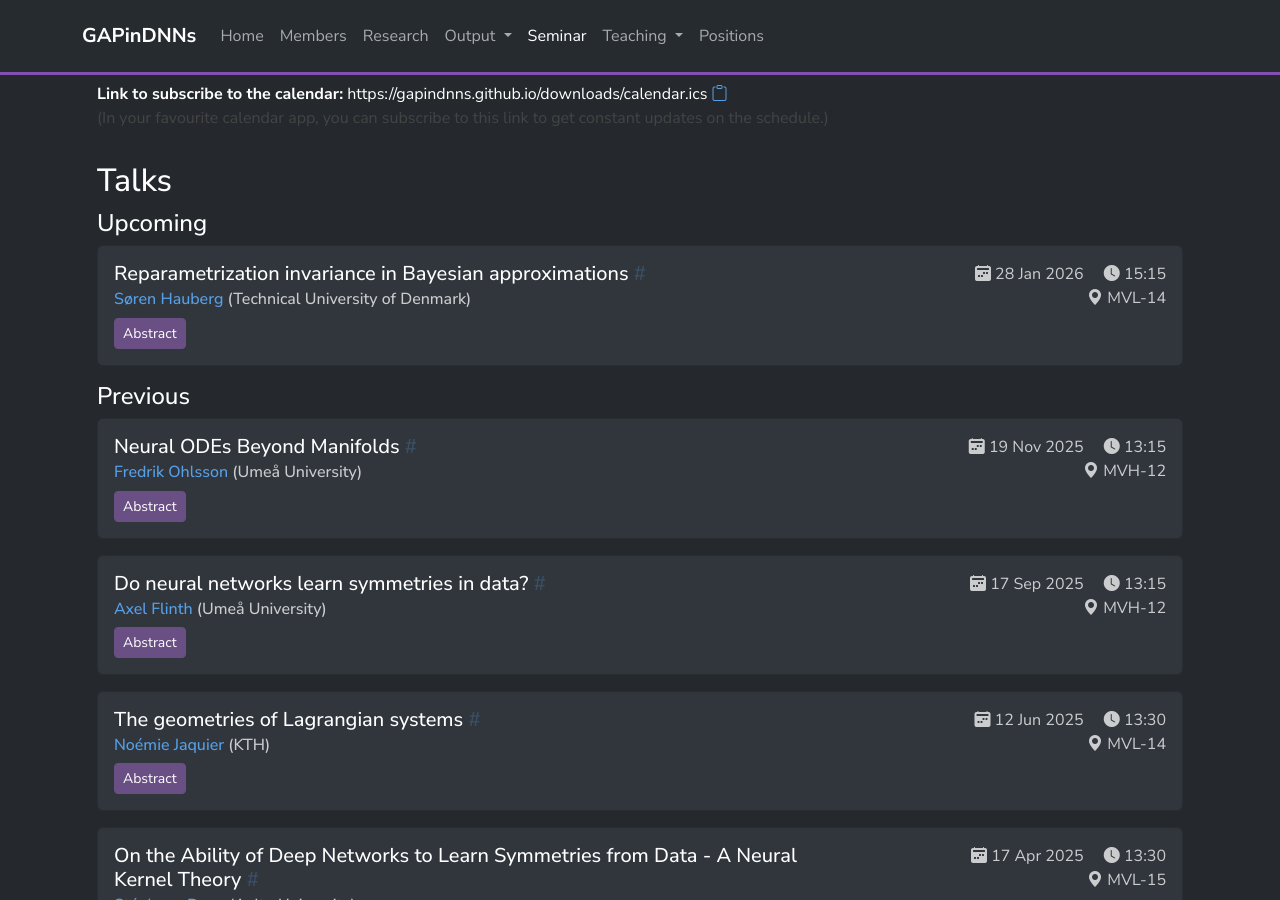
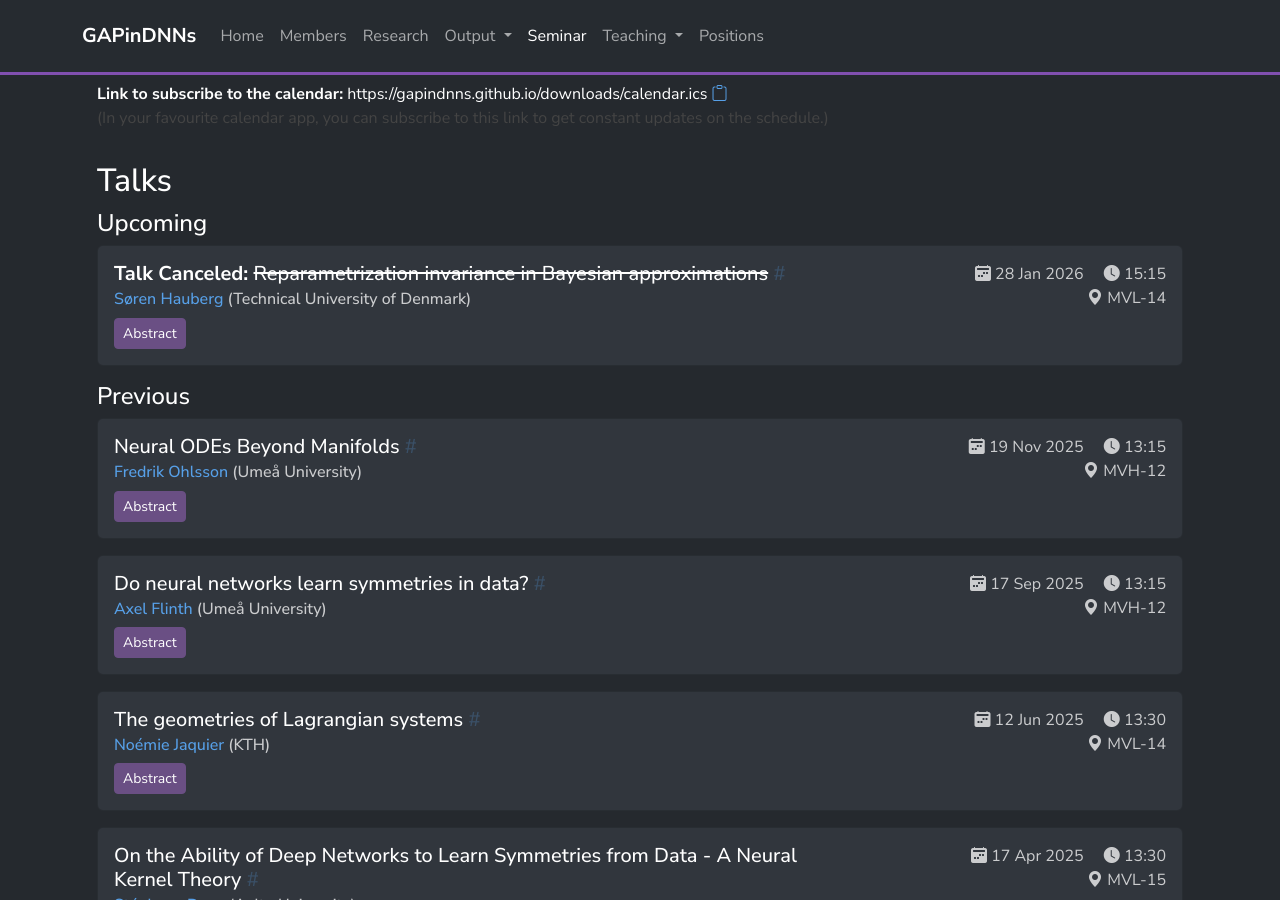
Before and after one commit to GAPinDNNs/gapindnns.github.io, a Jekyll site: the page built from _pages/seminar.md, in a window 1280 px wide and 900 px high, scrolled down 302 px. Built offline with Jekyll 4.4.1, drawn with Linux system fonts in a browser that asks for light colours; nearby versions of some CDN libraries.

Commit message:
Mark Søren's talk as canceled

```diff
--- a/_data/seminar_talks/2026_01_28_Søren_Hauberg.yml
+++ b/_data/seminar_talks/2026_01_28_Søren_Hauberg.yml
@@ -1,4 +1,4 @@
-title: "Reparametrization invariance in Bayesian approximations"
+title: "**Talk Canceled:** ~~Reparametrization invariance in Bayesian approximations~~"
 id: 2026_01_28_Søren_Hauberg
 date: '2026-01-28'
 time: '15:15'
```
